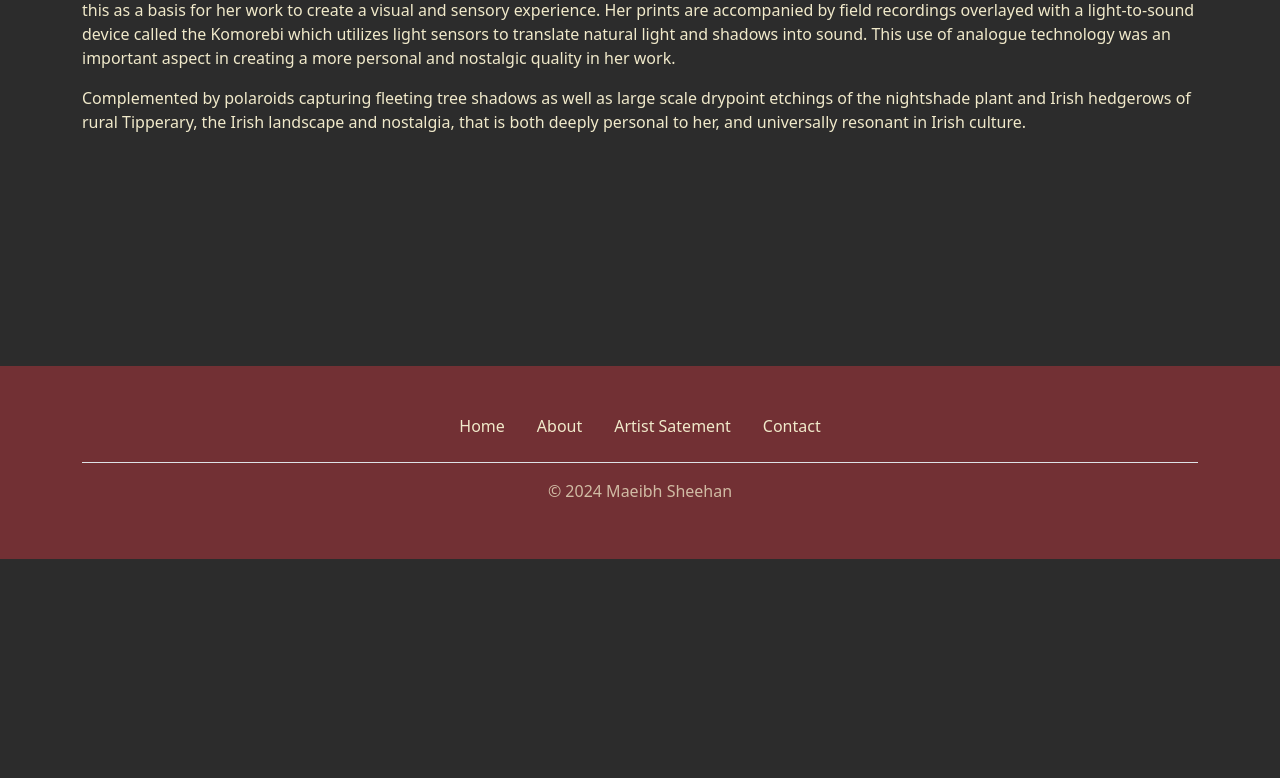
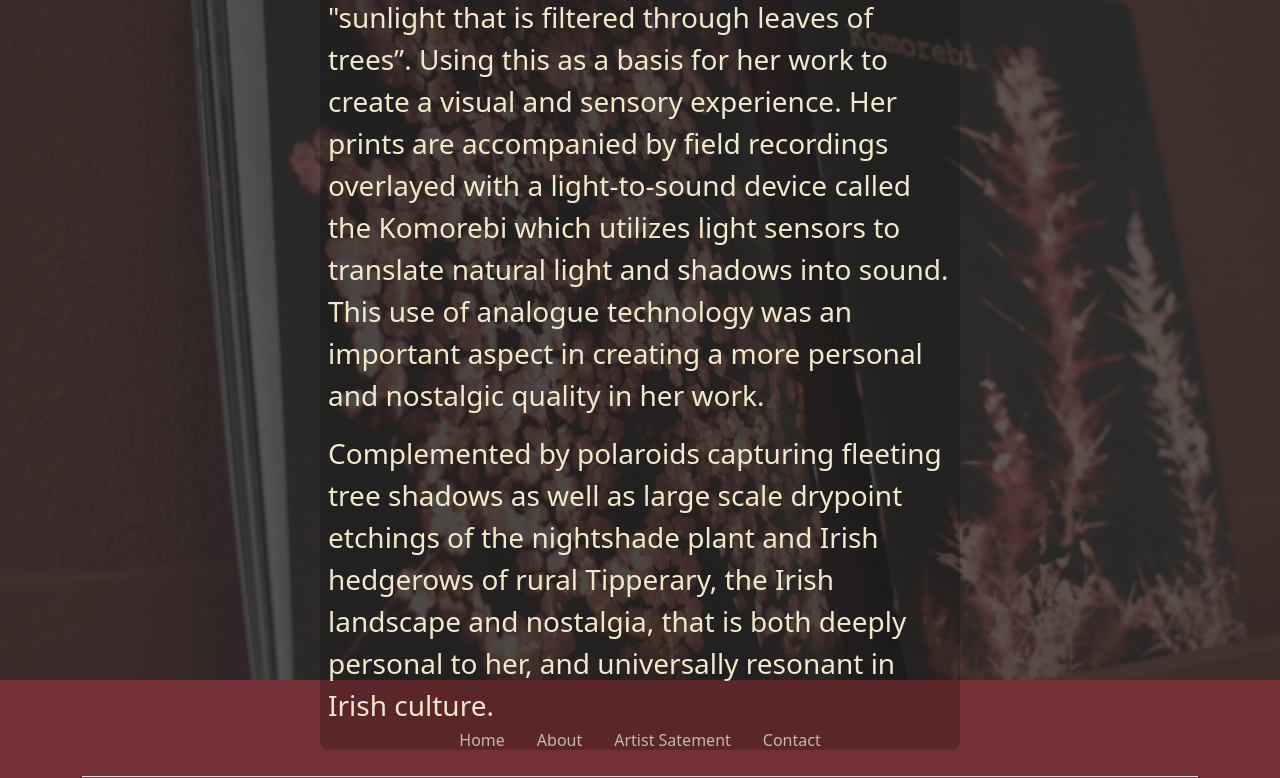
Before and after one commit to dm9bbadd4/dm9bbadd4.github.io, an Eleventy site: page src/artist-statement.njk in a window 1280 px wide. Shown: the part 241-1019 px from the top of the page. Before the commit the page ends 800 px from the top, so only its background shows below. Built offline with nearby package versions, Linux system fonts and the light colour scheme; Eleventy itself is replaced by a stand-in of ours; files that its build step writes are made by us from their sources; files whose address does not match are found by name; a web font is replaced by a local one.

Commit message:
began modifying artist statement page

```diff
--- a/src/artist-statement.njk
+++ b/src/artist-statement.njk
@@ -3,18 +3,25 @@ title: Artist Statement
 layout: "layout.njk"
 tag: artistStatement
 ---
-<main>
-    <div class="container">
-        <div class="row">
-            <div class="col">
-                <h2 class="display-2 cu-animate-display">Artist Statement</h2>
-                <p>
-                    The title of her final year project “Komorebi” is derived from the Japanese word translating to "sunlight that is filtered through leaves of trees”. Using this as a basis for her work to create a visual and sensory experience. Her prints are accompanied by field recordings overlayed with a light-to-sound device called the Komorebi which utilizes light sensors to translate natural light and shadows into sound. This use of analogue technology was an important aspect in creating a more personal and nostalgic quality in her work.
-                </p>
-                <p>
-                    Complemented by polaroids capturing fleeting tree shadows as well as large scale drypoint etchings of the nightshade plant and Irish hedgerows of rural Tipperary, the Irish landscape and nostalgia, that is both deeply personal to her, and universally resonant in Irish culture.
-                </p>
-            </div>
+<main class="cu-hero-container">
+    <img class="opacity-25 cu-hero" src="assets/images/full/komorebi.webp" height="800" width="1920">
+    <div class="cu-hero-text ">
+        <h2 class="display-2 cu-animate-display">Artist Statement</h2>
+        <div class="fs-3 p-2">
+            <p>
+                The title of her final year project “Komorebi” is derived from the Japanese word translating to
+                "sunlight that is filtered through leaves of trees”. Using this as a basis for her work to create a
+                visual and sensory experience. Her prints are accompanied by field recordings overlayed with a
+                light-to-sound device called the Komorebi which utilizes light sensors to translate natural light
+                and shadows into sound. This use of analogue technology was an important aspect in creating a more
+                personal and nostalgic quality in her work.
+            </p>
+            <p>
+                Complemented by polaroids capturing fleeting tree shadows as well as large scale drypoint etchings
+                of the nightshade plant and Irish hedgerows of rural Tipperary, the Irish landscape and nostalgia,
+                that is both deeply personal to her, and universally resonant in Irish culture.
+            </p>
         </div>
+
     </div>
 </main>
--- a/src/scss/style.scss
+++ b/src/scss/style.scss
@@ -205,16 +205,19 @@ $theme-colors: map-merge($theme-colors, ("primary": $primary,
   backface-visibility: hidden;
 }
 
-.cu-image-title {
+.cu-image-title, .cu-hero-text {
   transition: .5s ease;
   width: 90%;
-  opacity: 0;
   position: absolute;
   top: 50%;
   left: 50%;
   transform: translate(-50%, -50%);
   -ms-transform: translate(-50%, -50%);
   text-align: center;
+}
+
+.cu-image-title{
+  opacity: 0;
 }
 
 .cu-image-container:hover .cu-front-thumbs {
@@ -308,11 +311,11 @@ $theme-colors: map-merge($theme-colors, ("primary": $primary,
 }
 
 .cu-contact-bg {
-  border-radius: 15%;
+  border-radius: 20%;
 }
 
 .cu-contact-container {
-  border-radius: 15%;
+  border-radius: 20%;
   position: relative;
   transition: 0.5s ease;
 
@@ -339,3 +342,24 @@ $theme-colors: map-merge($theme-colors, ("primary": $primary,
   -ms-transform: translate(-50%, -50%);
   text-align: center;
 }
+
+.cu-hero-container {
+  position: relative;
+}
+
+.cu-hero{
+  height: 800px;
+  max-width: 100%;
+  object-position: 50% 0%;
+  object-fit: cover;
+}
+
+.cu-hero-text{
+  border-radius: 1%;
+  background-color: rgba(0, 0, 0, 0.2);
+}
+
+.cu-hero-text {
+  width: 50%;
+  text-align: left;
+}
```
Also changed, not shown: .eleventy.js, src/assets/css/style.css, 1 other file.
